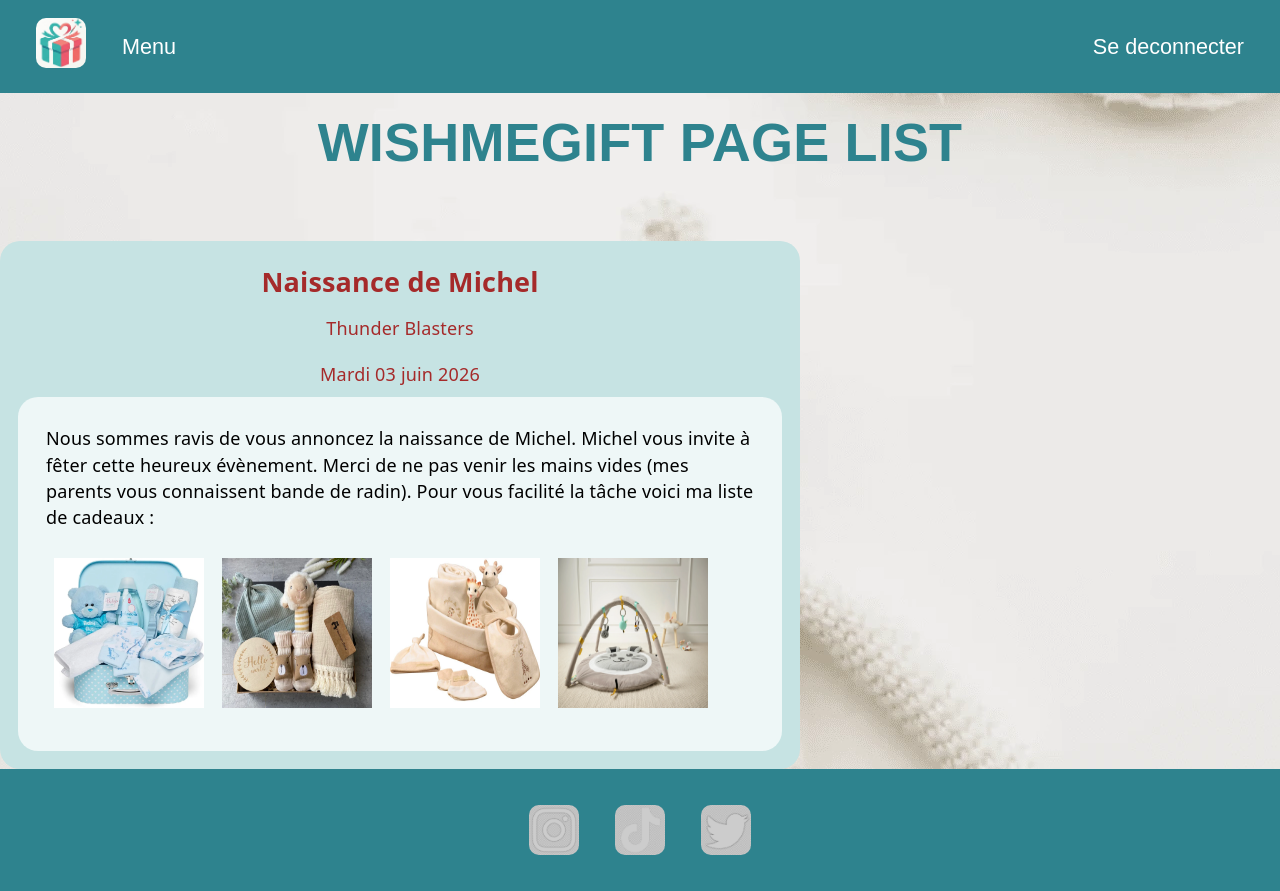
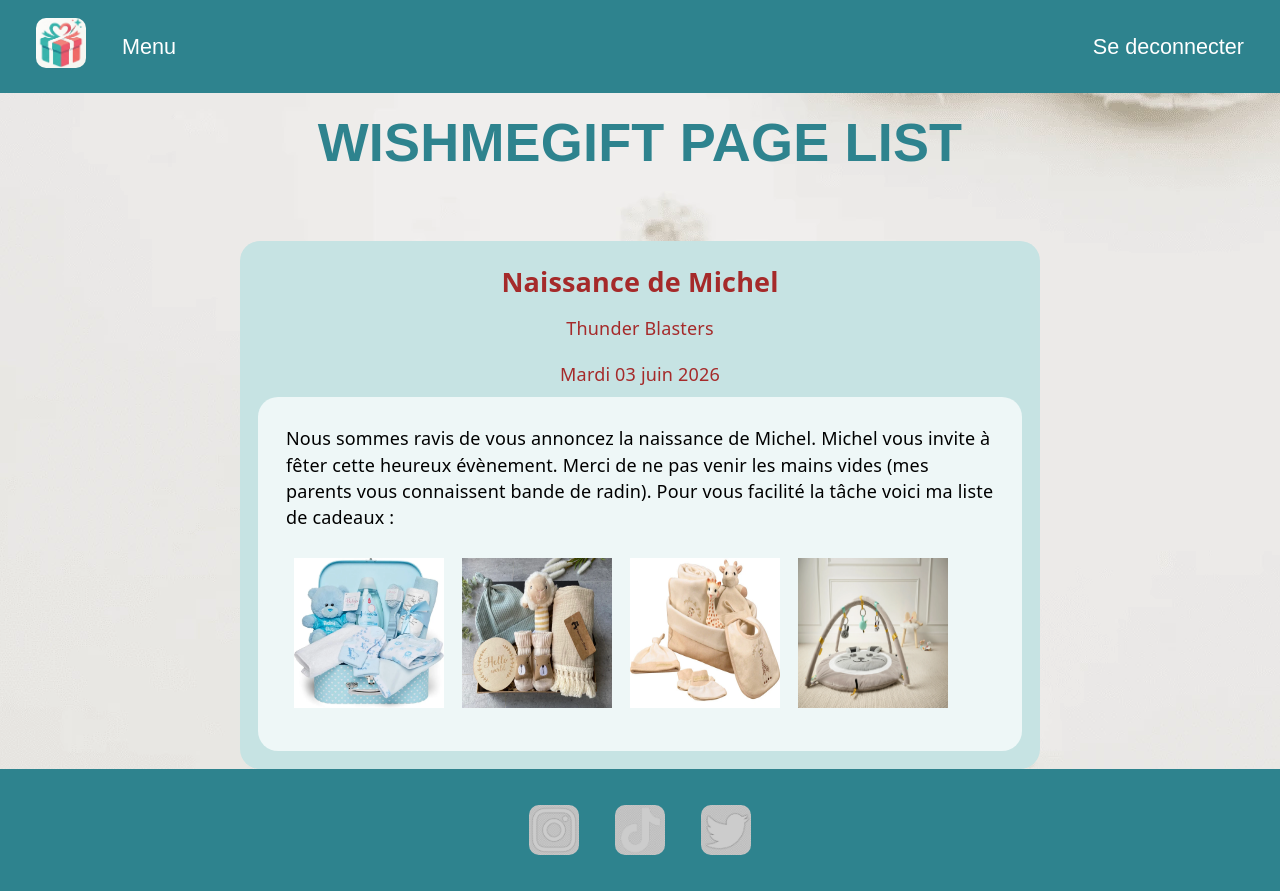
Before and after one commit to Simplon-Niort-2026/wishmegift-frontend-thunderblasters, a React (Vite) app: page / in a window 1280 px wide. Built offline with nearby package versions, Linux system fonts and the light colour scheme; a web font is replaced by a local one.

Commit message:
update: add a margin: auto to wishlistcard.css

```diff
--- a/src/components/pages/WishlistPage.tsx
+++ b/src/components/pages/WishlistPage.tsx
@@ -1,4 +1,5 @@
-import H1 from "../heading/H1";
+
+import H1 from "../Heading/H1";
 import WishListCard from "../wishlist/WishlistCard";
 
 
--- a/src/components/wishlist/WishlistCard.tsx
+++ b/src/components/wishlist/WishlistCard.tsx
@@ -1,6 +1,6 @@
 import { db } from "../../services/databaseMocked"
 import ColumnContainer from "../containers/ColumnContainer";
-import H2 from "../heading/H2";
+import H2 from "../Heading/H2";
 import List from "../lists/List";
 import "./wishlistcard.css"
 
--- a/src/components/wishlist/wishlistcard.css
+++ b/src/components/wishlist/wishlistcard.css
@@ -1,4 +1,5 @@
 .listCard {
+    margin: auto;
     align-items: center;
     width: 90%;
     max-width: 800px;
--- a/src/services/databaseMocked.ts
+++ b/src/services/databaseMocked.ts
@@ -1,6 +1,3 @@
-
-
-
 
 const gift1 = {
     id: 1,
```
